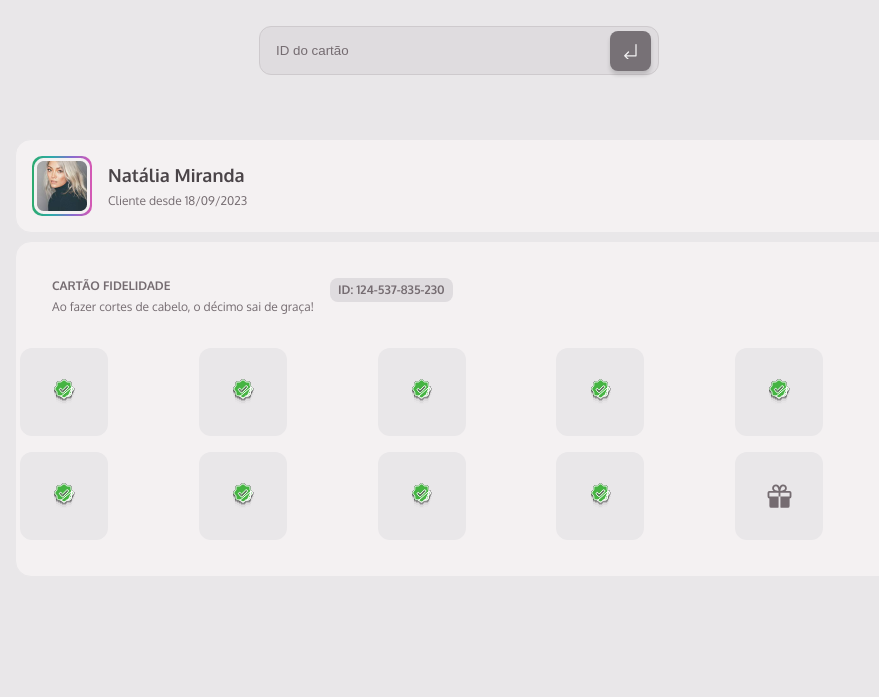
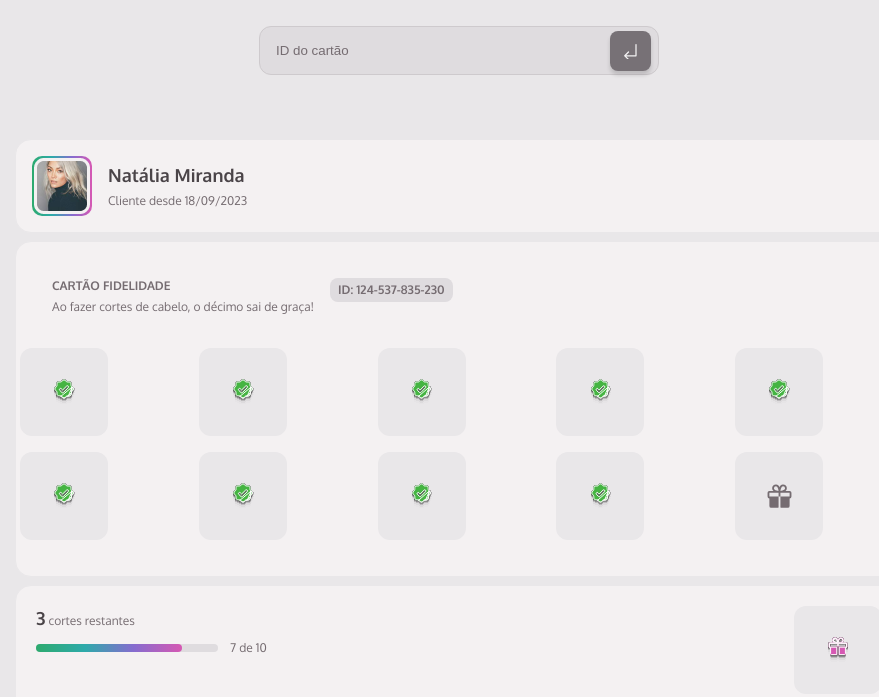
Before and after one commit to victufell/member-club, a website built with webpack: page src/index.html in a window 1280 px wide. Shown: the part 101-798 px from the top of the page, without its empty margins (181-1060 px from the left). Built offline with nearby package versions, Linux system fonts and the light colour scheme.

Commit message:
feat: adding progress section

```diff
--- a/src/index.html
+++ b/src/index.html
@@ -92,6 +92,26 @@
                 </li>
             </ul>
         </section>
+
+        <section class="mc-progress ds__box ds__box--md">
+            <div>
+                <p class="ds__description">
+                    <span class="ds__title">3</span>
+                    cortes restantes
+                </p>
+
+                <div class="mc-progress__wrapper-bar">
+                    <div class="mc-progress__wrapper-bar__progress-bar">
+                        <span></span>
+                    </div>
+                    <p class="ds__description mc-progress__wrapper-bar__steps">7 de 10</p>
+                </div>
+            </div>
+
+            <li class="mc-fidelity__items-item">
+                <img src="./assets/ic-gift-active.svg" />
+            </li>
+        </section>
     </main>
 </body>
 </html>
--- a/src/styles/index.css
+++ b/src/styles/index.css
@@ -7,6 +7,7 @@
 @import url("./identify.css");
 @import url("./profile.css");
 @import url("./fidelity.css");
+@import url("./progress.css");
 
 
 body {
--- /dev/null
+++ b/src/styles/progress.css
@@ -0,0 +1,37 @@
+.mc-progress {
+    display: flex;
+    justify-content: space-between;
+    padding: 20px;
+    margin-block: 8px;
+}
+
+.mc-progress > div {
+    margin-right: 24px;
+}
+
+.mc-progress__wrapper-bar {
+    display: flex;
+    align-items: center;
+    margin-top: 8.5px;
+}
+
+.mc-progress__wrapper-bar__progress-bar {
+    min-width: 182px;
+    height: 8px;
+    background-color: var(--base-gray-300);
+    border-radius: 10px;
+    position: relative;
+    margin-right: 12px;
+}
+
+.mc-progress__wrapper-bar__steps {
+    white-space: nowrap;
+}
+
+.mc-progress__wrapper-bar__progress-bar > span {
+    width: 80%;
+    position: absolute;
+    height: 8px;
+    background: linear-gradient(90deg, #2DAA6E 0%, #2DAAAA 33.33%, #856CCF 66.67%, #D658B3 100%);
+    border-radius: 10px;
+}
```
